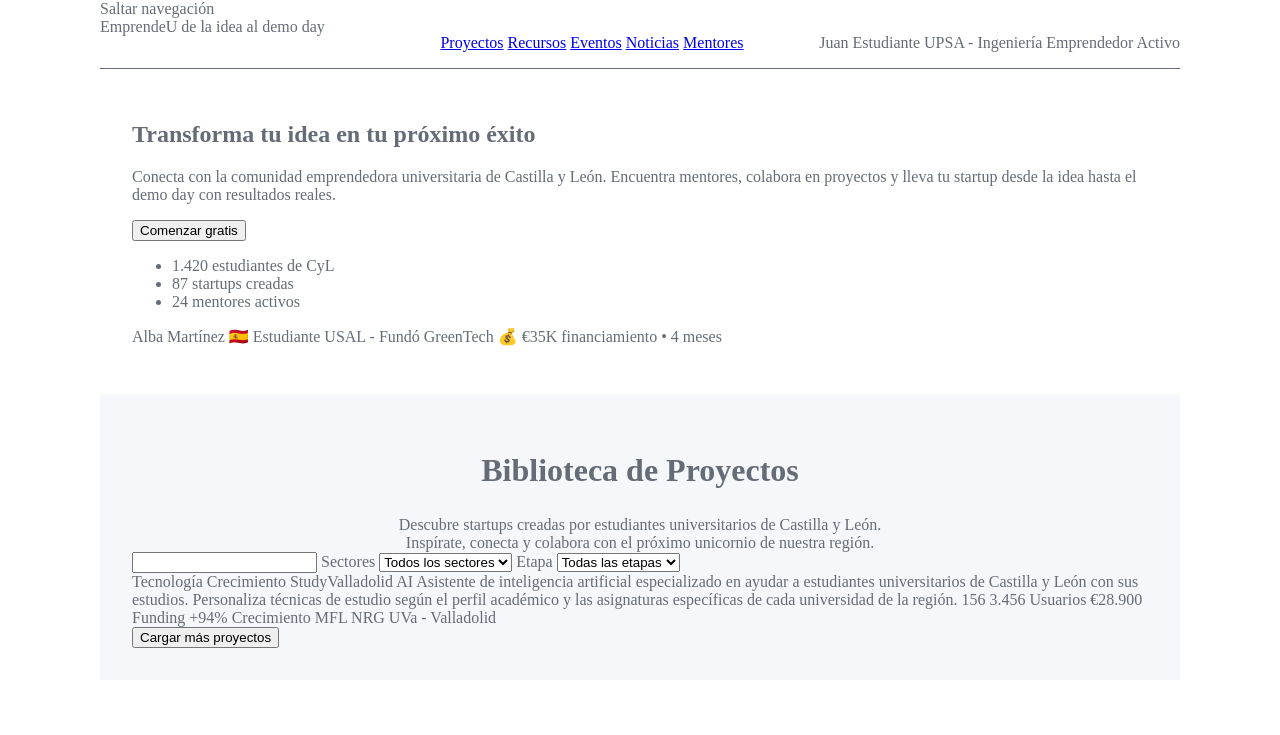
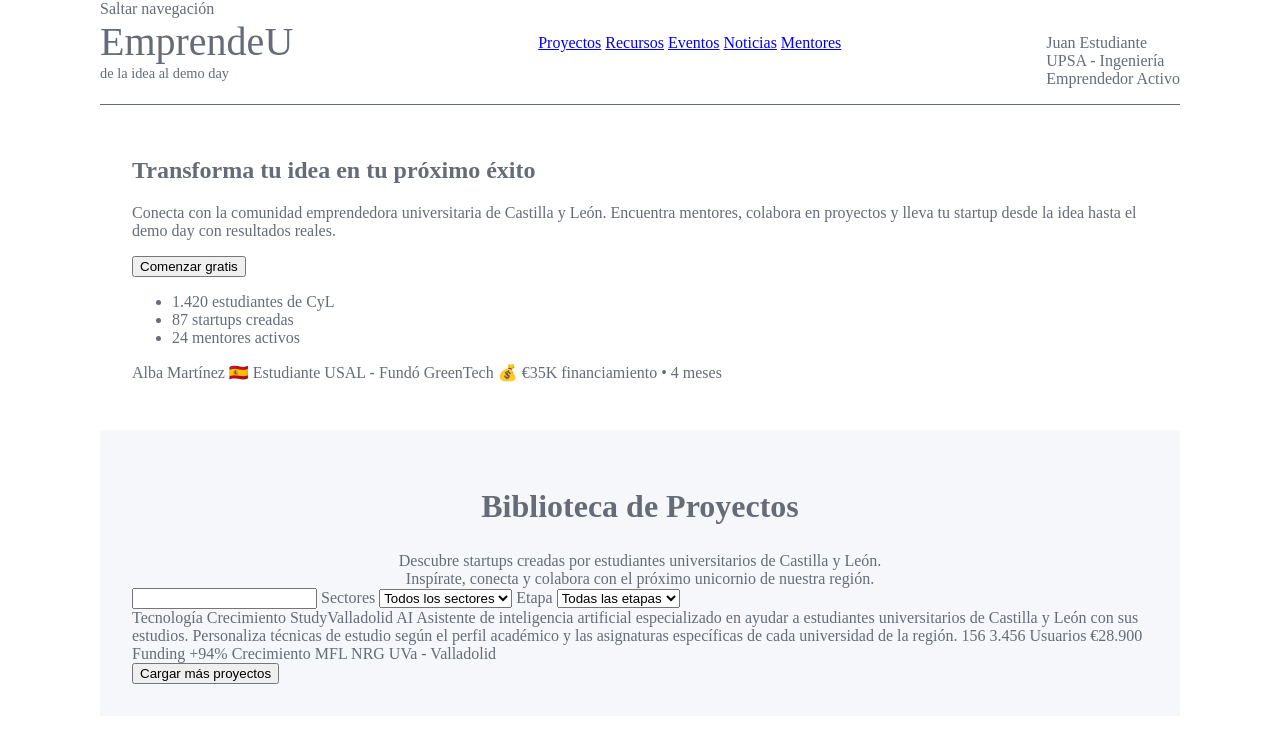
Before and after one commit to albertopedrero/emprendeu, a plain HTML site: page index.html in a window 1280 px wide. Shown: the top 735 px of the page. Drawn offline with Linux system fonts and the light colour scheme.

Commit message:
version 0.1

```diff
--- a/css/estilos.css
+++ b/css/estilos.css
@@ -19,11 +19,22 @@ header {
     border-bottom: 1px solid var(--texto-secundario);
     display: flex;
     justify-content: space-between;
+}
 
+header .logo {
+    font-size: 2.5rem;
+}
+header .logo span{
+    display: block;
+    font-size: 0.9rem;
 }
 
 header nav ul li{
     display: inline;
+}
+
+.datosLogin span{
+    display:block;
 }
 section {
     padding: 2rem;
--- a/index.html
+++ b/index.html
@@ -21,7 +21,7 @@
                 </ul>
             </nav>
         </div>
-        <div>
+        <div class="datosLogin">
             <p>Juan Estudiante
                 <span class="universidad">UPSA - Ingeniería</span>
                 <span class="catetgoria">Emprendedor Activo</span></p>
```
